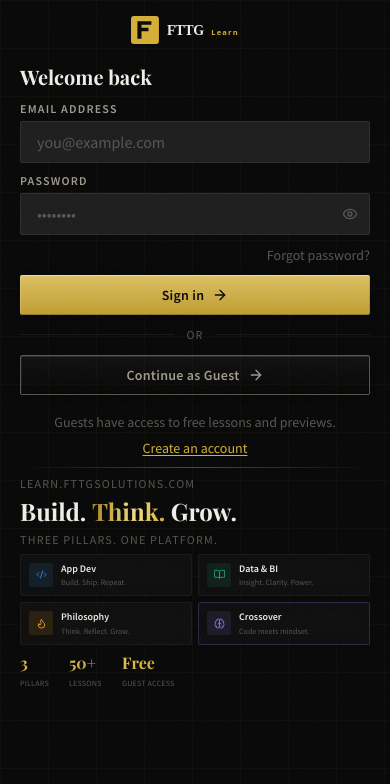
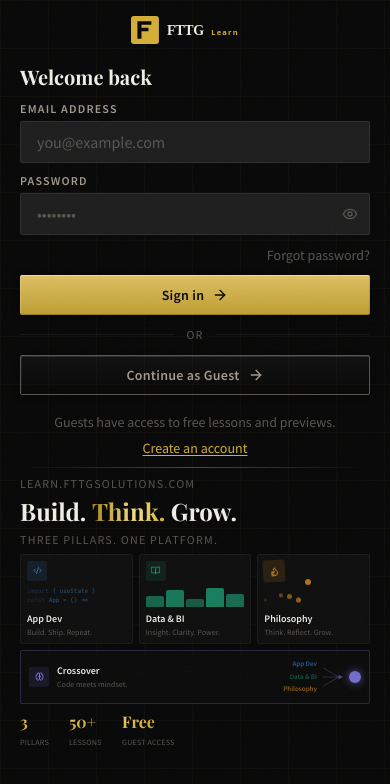
Before and after one commit to femithetechguy/learn.fttgsolutions, a Next.js app: page / in a window 390 px wide. Shown: the top 784 px of the page. Built offline with nearby package versions, Linux system fonts and the light colour scheme; a web font is replaced by a local one.

Commit message:
fix: unify PillarCards to single responsive layout for mobile + desktop
Removes separate mobile branch — one component now scales via Tailwind
responsive classes (p-1.5 lg:p-3, text-[10px] lg:text-xs, etc.) so the
3-col grid + crossover strip renders correctly on both iPhone and desktop.

```diff
--- a/src/components/LoginPage.tsx
+++ b/src/components/LoginPage.tsx
@@ -24,61 +24,37 @@
 const reg = login.register
 const forgot = login.forgot
 
-function PillarCards({ mobile = false }: { mobile?: boolean }) {
+function PillarCards() {
   const cx = PILLARS[3]
 
-  // ── Mobile: compact 2×2 grid — all 4 pillars visible without scrolling ──
-  if (mobile) {
-    return (
-      <div className="grid grid-cols-2 gap-1.5">
-        {PILLARS.map(({ Icon, label, tag, color, bg }, i) => (
-          <div
-            key={label}
-            className="relative flex items-center gap-2 p-2 rounded-sm border border-white/5 bg-bg-card/50 backdrop-blur-sm animate-slide-in-left overflow-hidden"
-            style={{ animationDelay: `${600 + i * 100}ms`, borderColor: i === 3 ? 'rgba(127,119,221,0.25)' : undefined }}
-          >
-            <div className="absolute inset-0 pointer-events-none" style={{ boxShadow: `inset 0 0 16px ${color}08` }} />
-            <div className="w-6 h-6 rounded-sm flex items-center justify-center flex-shrink-0" style={{ background: bg }}>
-              <Icon size={11} style={{ color }} />
-            </div>
-            <div className="min-w-0">
-              <p className="font-sans font-semibold text-text-primary text-[10px] leading-tight truncate">{label}</p>
-              <p className="font-sans text-text-muted text-[8px] mt-0.5 leading-tight truncate">{tag}</p>
-            </div>
-          </div>
-        ))}
-      </div>
-    )
-  }
-
-  // ── Desktop: 3-col grid + full-width crossover strip ──
   return (
     <div>
-      <div className="grid gap-2 grid-cols-3">
+      <div className="grid gap-1.5 lg:gap-2 grid-cols-3">
         {PILLARS.slice(0, 3).map(({ Icon, label, tag, color, bg, icon }, i) => (
           <div
             key={label}
-            className="relative p-3 rounded-sm border border-white/5 bg-bg-card/50 backdrop-blur-sm group hover:border-white/20 hover:-translate-y-0.5 transition-all duration-300 cursor-pointer animate-slide-in-left overflow-hidden"
+            className="relative p-1.5 lg:p-3 rounded-sm border border-white/5 bg-bg-card/50 backdrop-blur-sm group hover:border-white/20 hover:-translate-y-0.5 transition-all duration-300 cursor-pointer animate-slide-in-left overflow-hidden"
             style={{ animationDelay: `${600 + i * 120}ms` }}
           >
             <div className="absolute inset-0 opacity-0 group-hover:opacity-100 transition-opacity duration-300 pointer-events-none" style={{ boxShadow: `inset 0 0 20px ${color}15` }} />
 
             <div
-              className={`w-7 h-7 rounded-sm flex items-center justify-center mb-2.5 flex-shrink-0 ${icon === 'Flame' ? 'animate-flicker' : ''}`}
+              className={`w-5 h-5 lg:w-7 lg:h-7 rounded-sm flex items-center justify-center mb-1.5 lg:mb-2.5 flex-shrink-0 ${icon === 'Flame' ? 'animate-flicker' : ''}`}
               style={{ background: bg }}
             >
-              <Icon size={13} style={{ color }} />
+              <Icon size={9} className="lg:hidden" style={{ color }} />
+              <Icon size={13} className="hidden lg:block" style={{ color }} />
             </div>
 
             {icon === 'Code2' && (
-              <div className="font-mono text-[8px] leading-relaxed mb-2.5 h-7 overflow-hidden" style={{ color, opacity: 0.55 }}>
+              <div className="font-mono leading-relaxed mb-1.5 lg:mb-2.5 h-5 lg:h-7 overflow-hidden" style={{ fontSize: '6px', color, opacity: 0.55 }}>
                 <div><span style={{ opacity: 0.5 }}>import</span> {'{ useState }'}</div>
                 <div><span style={{ opacity: 0.5 }}>const</span> {' App = () =>'}</div>
-                <div className="pl-1">{'<View'}<span className="animate-blink">▋</span></div>
+                <div className="pl-1 hidden lg:block">{'<View'}<span className="animate-blink">▋</span></div>
               </div>
             )}
             {icon === 'BookOpen' && (
-              <div className="flex items-end gap-0.5 mb-2.5 h-7">
+              <div className="flex items-end gap-0.5 mb-1.5 lg:mb-2.5 h-5 lg:h-7">
                 {[55, 85, 40, 95, 65].map((h, j) => (
                   <div key={j} className="flex-1 rounded-t-sm origin-bottom animate-grow-bar"
                     style={{ height: `${h}%`, background: color, opacity: 0.35 + h / 220, animationDelay: `${800 + j * 90}ms` }} />
@@ -86,52 +62,55 @@
               </div>
             )}
             {icon === 'Flame' && (
-              <div className="flex items-end gap-1.5 mb-2.5 h-7">
+              <div className="flex items-end gap-1 lg:gap-1.5 mb-1.5 lg:mb-2.5 h-5 lg:h-7">
                 {[4, 6, 5, 8, 6, 9].map((size, j) => (
                   <div key={j} className="rounded-full animate-float"
-                    style={{ width: size, height: size, background: color, opacity: 0.2 + j * 0.1,
+                    style={{ width: size * 0.7, height: size * 0.7, background: color, opacity: 0.2 + j * 0.1,
                       animationDelay: `${j * 400}ms`, animationDuration: `${3 + j * 0.4}s`,
                       alignSelf: j % 2 === 0 ? 'flex-end' : 'center', flexShrink: 0 }} />
                 ))}
               </div>
             )}
 
-            <p className="font-sans font-semibold text-text-primary text-xs leading-tight">{label}</p>
-            <p className="font-sans text-text-muted text-[11px] mt-0.5 leading-tight">{tag}</p>
+            <p className="font-sans font-semibold text-text-primary text-[10px] lg:text-xs leading-tight">{label}</p>
+            <p className="font-sans text-text-muted text-[8px] lg:text-[11px] mt-0.5 leading-tight">{tag}</p>
           </div>
         ))}
       </div>
 
       {/* Crossover — full-width connector strip */}
       <div
-        className="relative mt-2 px-4 py-3 rounded-sm border border-accent-cross/25 bg-bg-card/30 backdrop-blur-sm group hover:border-accent-cross/40 transition-all duration-300 cursor-pointer animate-slide-in-left overflow-hidden"
+        className="relative mt-1.5 lg:mt-2 px-2 lg:px-4 py-2 lg:py-3 rounded-sm border border-accent-cross/25 bg-bg-card/30 backdrop-blur-sm group hover:border-accent-cross/40 transition-all duration-300 cursor-pointer animate-slide-in-left overflow-hidden"
         style={{ animationDelay: '960ms' }}
       >
         <div className="absolute inset-0 opacity-0 group-hover:opacity-100 transition-opacity duration-300 pointer-events-none" style={{ boxShadow: 'inset 0 0 28px rgba(127,119,221,0.1)' }} />
-        <div className="flex items-center gap-4">
-          <div className="w-7 h-7 rounded-sm flex items-center justify-center flex-shrink-0" style={{ background: cx.bg }}>
-            {cx.Icon && <cx.Icon size={13} style={{ color: cx.color }} />}
+        <div className="flex items-center gap-2 lg:gap-4">
+          <div className="w-5 h-5 lg:w-7 lg:h-7 rounded-sm flex items-center justify-center flex-shrink-0" style={{ background: cx.bg }}>
+            {cx.Icon && <>
+              <cx.Icon size={9} className="lg:hidden" style={{ color: cx.color }} />
+              <cx.Icon size={13} className="hidden lg:block" style={{ color: cx.color }} />
+            </>}
           </div>
           <div className="flex-shrink-0">
-            <p className="font-sans font-semibold text-text-primary text-xs">{cx.label}</p>
-            <p className="font-sans text-text-muted text-[11px]">{cx.tag}</p>
+            <p className="font-sans font-semibold text-text-primary text-[10px] lg:text-xs">{cx.label}</p>
+            <p className="font-sans text-text-muted text-[8px] lg:text-[11px]">{cx.tag}</p>
           </div>
-          <div className="flex-1 flex items-center justify-end gap-2">
+          <div className="flex-1 flex items-center justify-end gap-1.5 lg:gap-2">
             <div className="flex flex-col gap-0.5 text-right">
               {PILLARS.slice(0, 3).map((p, j) => (
-                <span key={p.label} className="font-sans text-[8px] font-semibold animate-pulse"
-                  style={{ color: p.color, opacity: 0.75, animationDelay: `${j * 400}ms` }}>
+                <span key={p.label} className="font-sans font-semibold animate-pulse"
+                  style={{ fontSize: '7px', color: p.color, opacity: 0.75, animationDelay: `${j * 400}ms` }}>
                   {p.label}
                 </span>
               ))}
             </div>
-            <svg width="28" height="36" viewBox="0 0 28 36" fill="none" className="flex-shrink-0">
+            <svg width="20" height="28" viewBox="0 0 28 36" fill="none" className="flex-shrink-0">
               <line x1="0" y1="5"  x2="22" y2="18" stroke="#7F77DD" strokeWidth="0.9" strokeOpacity="0.45" />
               <line x1="0" y1="18" x2="22" y2="18" stroke="#7F77DD" strokeWidth="0.9" strokeOpacity="0.45" />
               <line x1="0" y1="31" x2="22" y2="18" stroke="#7F77DD" strokeWidth="0.9" strokeOpacity="0.45" />
               <polygon points="22,15 28,18 22,21" fill="#7F77DD" opacity="0.55" />
             </svg>
-            <div className="w-3.5 h-3.5 rounded-full flex-shrink-0 animate-pulse"
+            <div className="w-3 h-3 lg:w-3.5 lg:h-3.5 rounded-full flex-shrink-0 animate-pulse"
               style={{ background: cx.color, boxShadow: `0 0 10px ${cx.color}B0`, animationDelay: '1.2s' }} />
           </div>
         </div>
@@ -535,7 +514,7 @@
             <p className="font-sans text-text-muted text-xs tracking-widest uppercase mb-1.5 animate-fade-in animate-delay-500">
               {login.brand.pillarsLabel}
             </p>
-            <PillarCards mobile />
+            <PillarCards />
             <div className="flex gap-5 mt-1.5">
               {login.stats.map(({ value, label }, i) => (
                 <div key={label} className="animate-scale-in" style={{ animationDelay: `${1060 + i * 130}ms` }}>
```
